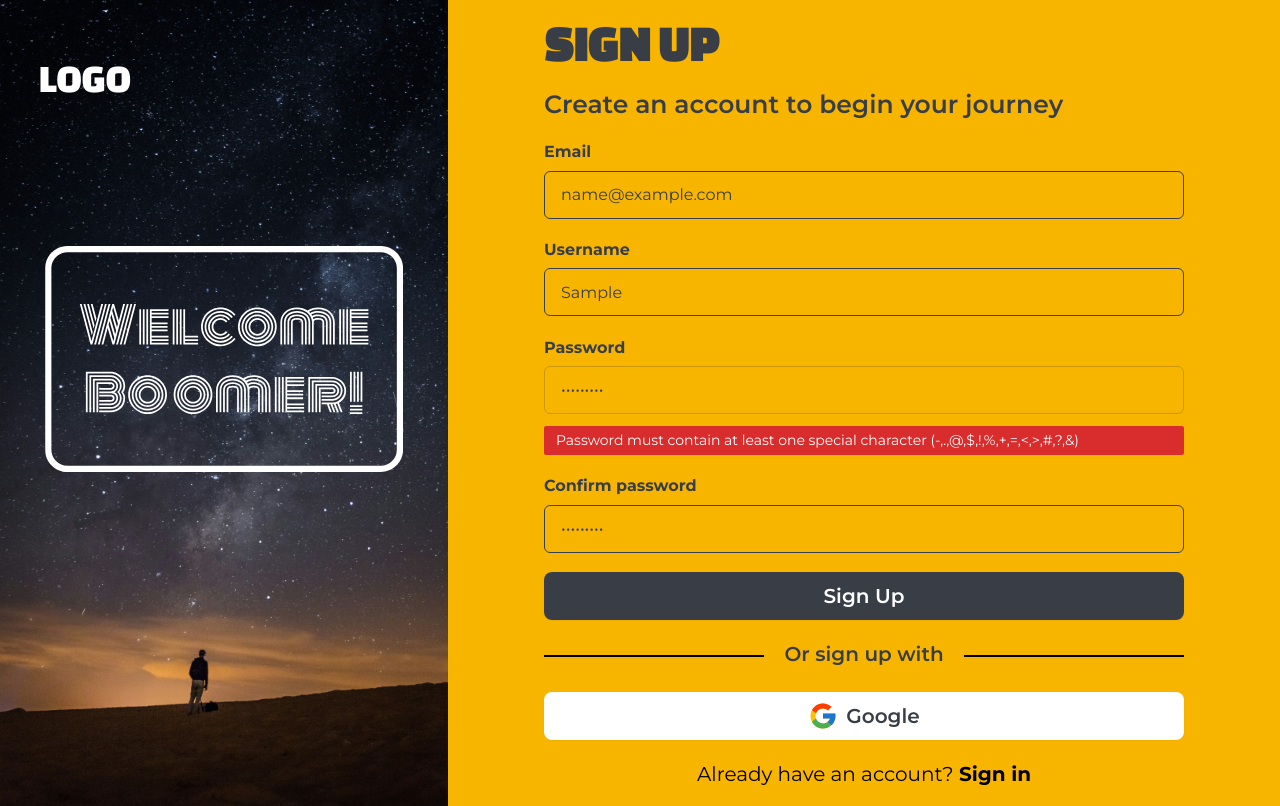
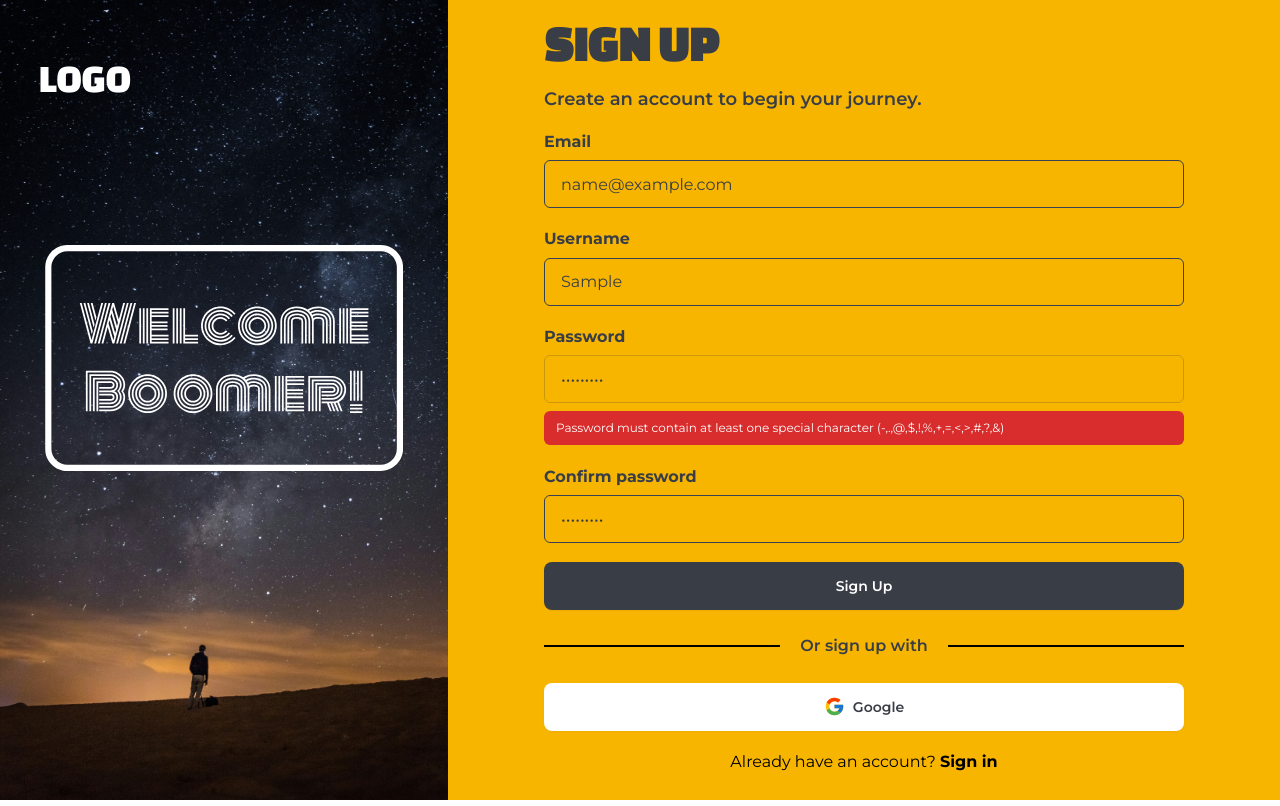
Before and after one commit to Kade-inc/boomers-frontend, a React (Vite) app: page / in a window 1280 px wide. Both pictures are taken after typing "name@example.com", "Sample", "Sample123", "Sample123" into the empty fields and a click on the button "Sign Up". Built offline with nearby package versions, Linux system fonts and the light colour scheme.

Commit message:
Fix/signup updates (#11)
* Update placeholder color

* Update error text colors

* Update

* Update Boomer Image

* Add Loader

* Update font size

```diff
--- a/src/components/SignupForm.tsx
+++ b/src/components/SignupForm.tsx
@@ -32,6 +32,7 @@ const schema = z
 type FormData = z.infer<typeof schema>;
 
 const SignupForm = () => {
+
   const mutation = useSignup();
 
   const {
@@ -47,14 +48,16 @@ const SignupForm = () => {
   };
 
   return (
-    <div className="text-[#393E46]">
+    <div className="text-darkgrey">
+
       <form
         className="w-full px-4 py-[2%] md:px-24"
         onSubmit={handleSubmit(onSubmit)}
       >
+        <h2 className="block md:hidden font-heading text-[30px]">LOGO</h2>
         <p className="font-extrabold text-[50px] leading-[53px] font-heading">SIGN UP</p>
-        <p className="py-[2.6%] text-[25px] font-semibold font-body">
-          Create an account to begin your journey
+        <p className="py-[2.6%] text-[18px] font-semibold font-body">
+          Create an account to begin your journey.
         </p>
         <Toaster />
         <div className="mb-[3%]">
@@ -70,7 +73,7 @@ const SignupForm = () => {
             id="email"
           />
           {errors.email && (
-          <p className="text-white text-[14px] font-body bg-error pl-3 py-1 rounded-sm mt-3">{errors.email?.message}</p>
+          <p className="text-white text-[12px] font-body bg-error pl-3 py-2 rounded-md mt-2">{errors.email?.message}</p>
         )}
         </div>
 
@@ -90,7 +93,7 @@ const SignupForm = () => {
             {...register("username")}
           />
           {errors.username && (
-          <p className="text-white text-[14px] font-body bg-error pl-3 py-1 rounded-sm mt-3">{errors.username.message}</p>
+          <p className="text-white text-[12px] font-body bg-error pl-3 py-2 rounded-md mt-2">{errors.username.message}</p>
         )}
         </div>
 
@@ -111,7 +114,7 @@ const SignupForm = () => {
             {...register("password")}
           />
            {errors.password && (
-          <p className="text-white text-[14px] font-body bg-error pl-3 py-1 rounded-sm mt-3">{errors.password.message}</p>
+          <p className="text-white text-[12px] font-body bg-error pl-3 py-2 rounded-md mt-2">{errors.password.message}</p>
         )}
         </div>
 
@@ -132,40 +135,37 @@ const SignupForm = () => {
             {...register("confirmpassword")}
           />
           {errors.confirmpassword && (
-          <p className="text-white text-[14px] font-body bg-error pl-3 py-1 rounded-sm mt-3">{errors.confirmpassword.message}</p>
+          <p className="text-white text-[12px] font-body bg-error pl-3 py-2 rounded-md mt-2">{errors.confirmpassword.message}</p>
         )}
         </div>
 
 
-
         <button
-          className="btn w-full bg-[#393E46] text-[20px] mb-[3%] text-white border-none disabled:text-gray-500 font-body hover:bg-black"
+          className="btn w-full bg-darkgrey mb-[3%] text-white border-none font-body hover:bg-black disabled:opacity-100"
           type="submit"
         >
-          Sign Up
+          {mutation.isPending ? <span className="loading loading-dots loading-md"></span> : <span>Sign Up</span>}
         </button>
 
-        <div className="flex gap-5 justify-center text-center mb-[3%]">
+        <div className="flex items-center gap-5 justify-center text-center mb-[3%]">
           <div
-            className="border-t-2 border-black my-4 flex-grow "
-            style={{ width: "200px" }}
+            className="border-t-2 border-black my-4 flex-grow w-200"
           ></div>
 
-          <p className="text-[20px] font-semibold font-body">Or sign up with</p>
+          <p className="font-semibold font-body">Or sign up with</p>
           <div
-            className="border-t-2 border-black my-4 flex-grow"
-            style={{ width: "200px" }}
+            className="border-t-2 border-black my-4 flex-grow w-200"
           ></div>
         </div>
 
         <button
-          className="btn bg-white w-full text-[#393E46] border-none text-[20px] mb-[3%] font-body"
+          className="btn bg-white w-full text-[#393E46] border-none mb-[3%] font-body"
           type="button"
         >
           <FcGoogle style={{ fontSize: "1.5em" }} /> Google
         </button>
 
-        <p className="text-center text-[20px] font-regular text-black font-body">
+        <p className="text-center font-regular text-black font-body">
           Already have an account? <span className="font-bold">Sign in</span>
         </p>
       </form>
```
